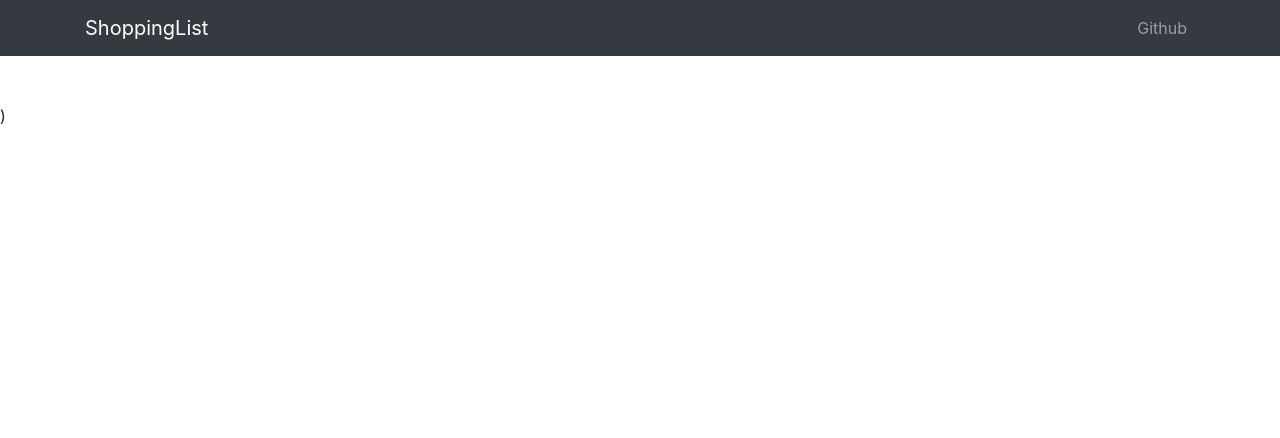
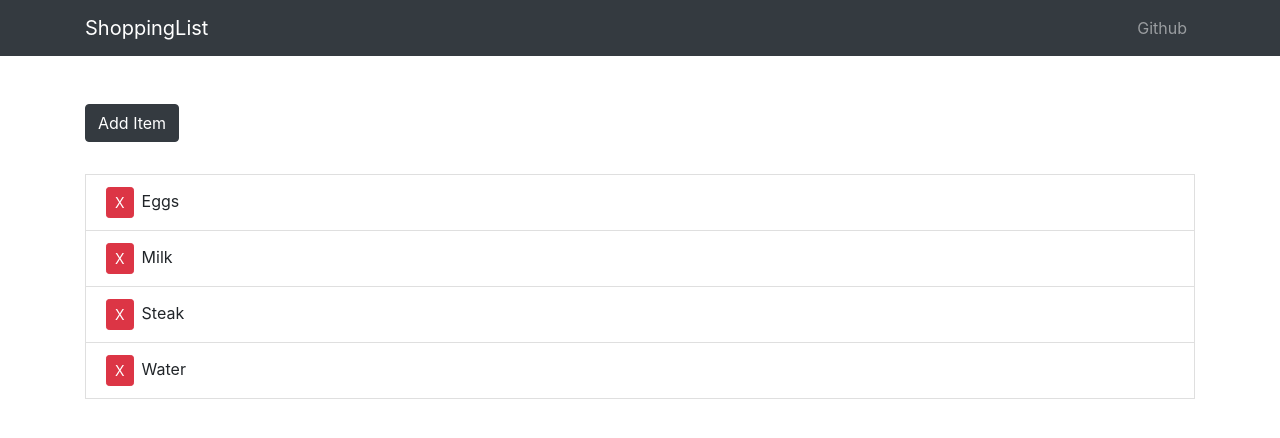
Before and after one commit to frankmathy/mern-shopping-list, a React (Create React App) app in the folder client/: page / in a window 1280 px wide. Shown: the top 438 px of the page. Built offline with nearby package versions, Linux system fonts and the light colour scheme.

Commit message:
Added shopping list

```diff
--- a/client/src/App.css
+++ b/client/src/App.css
@@ -0,0 +1,21 @@
+.remove-btn {
+  margin-right: 0.5rem;
+}
+
+.fade-enter {
+  opacity: 0.01;
+}
+
+.fade-enter-active {
+  opacity: 1;
+  transition: opacity 1000ms ease-in;
+}
+
+.fade-exit {
+  opacity: 1;
+}
+
+.fade-exit-active {
+  opacity: 0.01;
+  transition: opacity 1000ms ease-in;
+}
--- a/client/src/App.js
+++ b/client/src/App.js
@@ -2,11 +2,13 @@ import React from 'react';
 import './App.css';
 import AppNavBar from './components/AppNavbar';
 import 'bootstrap/dist/css/bootstrap.min.css';
+import ShoppingList from './components/ShoppingList';
 
 function App() {
   return (
     <div className="App">
-      <AppNavBar />)
+      <AppNavBar />
+      <ShoppingList />
     </div>
   );
 }
--- /dev/null
+++ b/client/src/components/ShoppingList.js
@@ -0,0 +1,54 @@
+import React, { useState } from 'react';
+import { Container, ListGroup, ListGroupItem, Button } from 'reactstrap';
+import { CSSTransition, TransitionGroup } from 'react-transition-group';
+import { v1 as uuid } from 'uuid';
+
+export const ShoppingList = () => {
+  const [items, setItems] = useState([
+    { id: uuid(), name: 'Eggs' },
+    { id: uuid(), name: 'Milk' },
+    { id: uuid(), name: 'Steak' },
+    { id: uuid(), name: 'Water' }
+  ]);
+
+  return (
+    <Container>
+      <Button
+        color="dark"
+        style={{ marginBottom: '2rem' }}
+        onClick={() => {
+          const name = prompt('Enter Item');
+          if (name) {
+            setItems([...items, { id: uuid(), name: name }]);
+          }
+        }}
+      >
+        Add Item
+      </Button>
+
+      <ListGroup>
+        <TransitionGroup className="shopping-list">
+          {items.map(({ id, name }) => (
+            <CSSTransition key={id} timeout={500} classNames="fade">
+              <ListGroupItem>
+                <Button
+                  className="remove-btn"
+                  color="danger"
+                  size="sm"
+                  onClick={() => {
+                    setItems(items.filter(item => item.id !== id));
+                  }}
+                >
+                  X
+                </Button>
+                {name}
+              </ListGroupItem>
+            </CSSTransition>
+          ))}
+        </TransitionGroup>
+      </ListGroup>
+    </Container>
+  );
+};
+
+export default ShoppingList;
```
